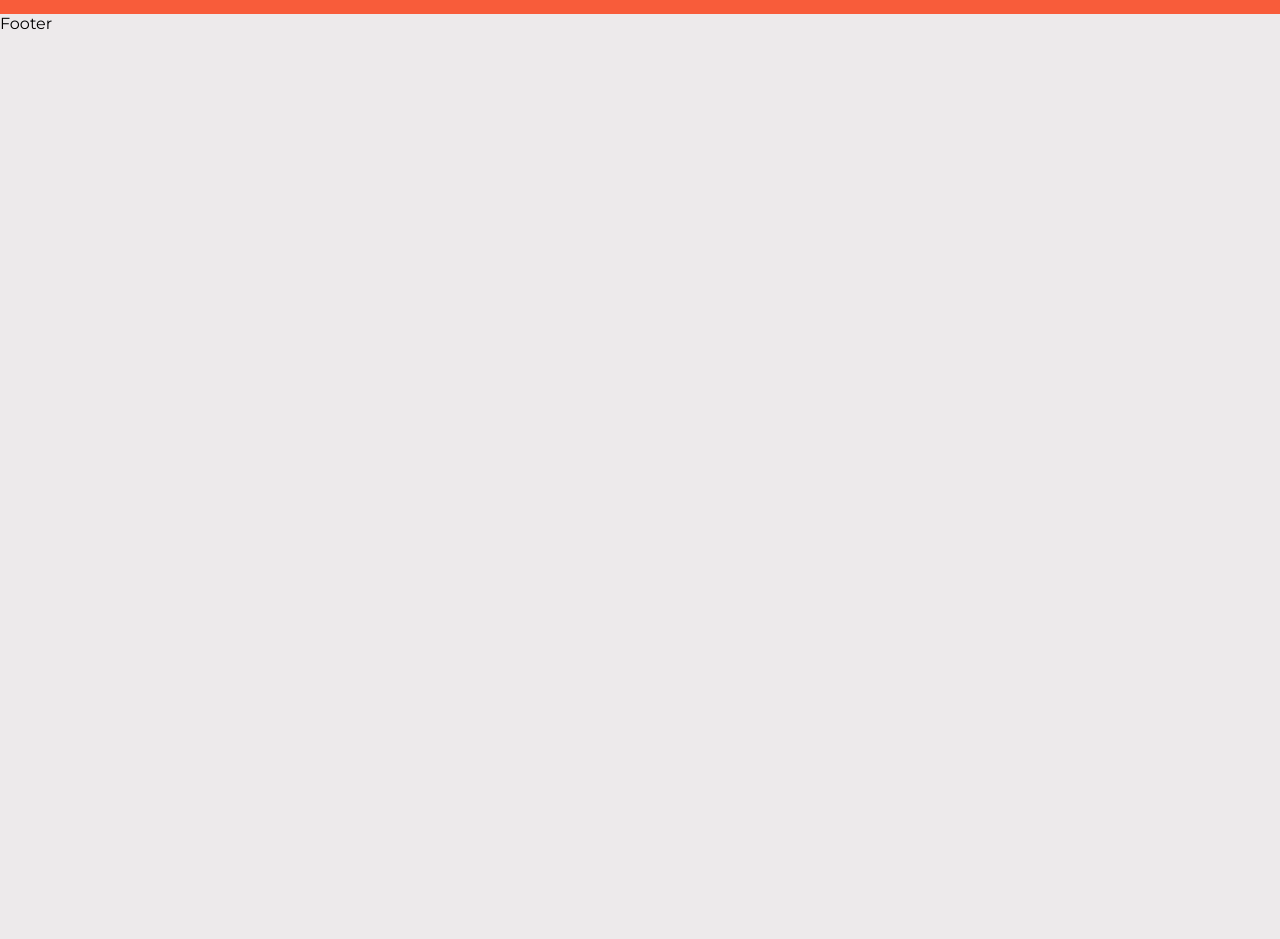
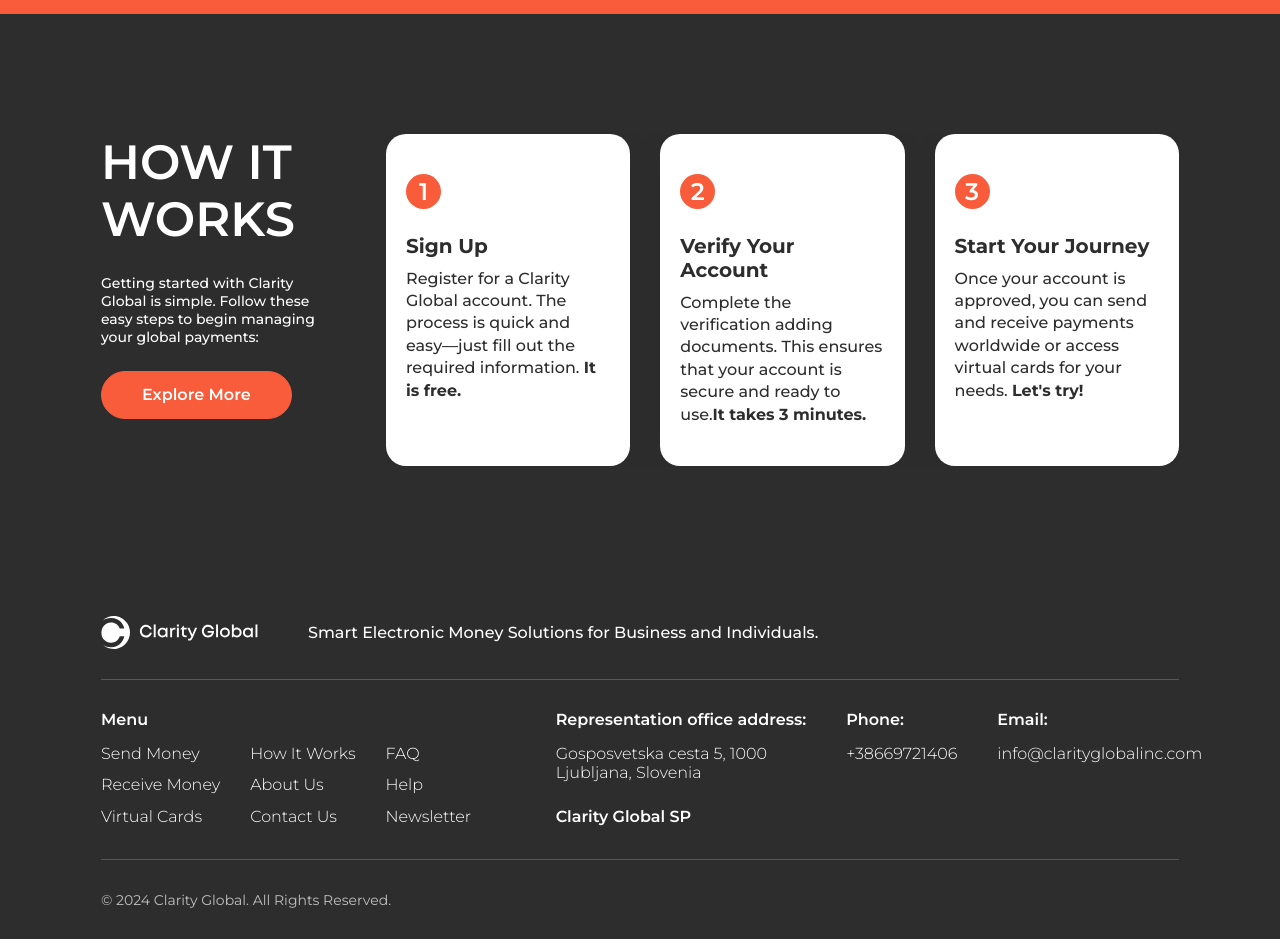
Before and after one commit to Hosting2Born2be/clarity-slovenia, a Next.js app: page / in a window 1280 px wide. Shown: the part 680-1619 px from the top of the page. Before the commit the page ends 800 px from the top, so only its background shows below. Built offline with nearby package versions, Linux system fonts and the light colour scheme.

Commit message:
Added footer

```diff
--- a/src/app/page.jsx
+++ b/src/app/page.jsx
@@ -1,10 +1,12 @@
 import HomeHero from "@/components/HomeHero";
+import HowItWorks from "@/components/HowItWorks";
 import "@/styles/home.scss";
 
 export default function Home() {
   return (
     <>
       <HomeHero />
+      <HowItWorks />
     </>
   );
 }
--- a/src/components/Footer.jsx
+++ b/src/components/Footer.jsx
@@ -1,9 +1,78 @@
-import React from 'react'
+import "@/styles/footer.scss";
+import Link from "next/link";
+import React from "react";
 
 const Footer = () => {
+  const currentYear = new Date().getFullYear();
+
   return (
-    <div>Footer</div>
-  )
-}
+    <footer>
+      <div className="_container">
+        <div className="foot-top">
+          <Link href="/">
+            <img src="/images/logo.svg" alt="Logo" />
+          </Link>
+          <span>
+            Smart Electronic Money Solutions for Business and Individuals.
+          </span>
+        </div>
+        <div className="foot-row">
+          <div>
+            <h3>Menu</h3>
+            <ul>
+              <li>
+                <Link href="#">Send Money</Link>
+              </li>
+              <li>
+                <Link href="#">Receive Money</Link>
+              </li>
+              <li>
+                <Link href="#">Virtual Cards</Link>
+              </li>
+              <li>
+                <Link href="#">How It Works</Link>
+              </li>
+              <li>
+                <Link href="#">About Us</Link>
+              </li>
+              <li>
+                <Link href="#">Contact Us</Link>
+              </li>
+              <li>
+                <Link href="#">FAQ</Link>
+              </li>
+              <li>
+                <Link href="#">Help</Link>
+              </li>
+              <li>
+                <Link href="#">Newsletter</Link>
+              </li>
+            </ul>
+          </div>
+          <div>
+            <div>
+              <h3>Representation office address:</h3>
+              <span>Gosposvetska cesta 5, 1000 Ljubljana, Slovenia</span>
+              <h3>Clarity Global SP</h3>
+            </div>
+            <div>
+              <h3>Phone:</h3>
+              <Link href="tel:+38669721406">+38669721406</Link>
+            </div>
+            <div>
+              <h3>Email:</h3>
+              <Link href="mailto:info@clarityglobalinc.com">
+                info@clarityglobalinc.com
+              </Link>
+            </div>
+          </div>
+        </div>
+        <div className="foot-bottom">
+          <span>© {currentYear} Clarity Global. All Rights Reserved.</span>
+        </div>
+      </div>
+    </footer>
+  );
+};
 
-export default Footer
+export default Footer;
--- /dev/null
+++ b/src/components/HowItWorks.jsx
@@ -0,0 +1,61 @@
+import Link from "next/link";
+import React from "react";
+
+const HowItWorks = () => {
+  return (
+    <section className="home-how">
+      <div className="_container">
+        <div className="home-how__body">
+          <div className="home-how__col-01 fadeInUp">
+            <h2 className="">How it works</h2>
+            <p className="">
+              Getting started with Clarity <br />
+              Global is simple. Follow these <br />
+              easy steps to begin managing <br />
+              your global payments:
+            </p>
+            <Link href="#" className="orange-button ">
+              Explore More
+            </Link>
+          </div>
+          <div className="home-how__col-02 fadeInUp">
+            <div className="row">
+              <div class="how-element ">
+                <span>1</span>
+                <h3>Sign Up</h3>
+                <p>
+                  Register for a Clarity Global account. The process is quick
+                  and easy—just fill out the required information.{" "}
+                  <b>It is free.</b>
+                </p>
+              </div>
+              <div class="how-element ">
+                <span>2</span>
+                <h3>Verify Your Account</h3>
+                <p>
+                  Complete the verification adding documents. This ensures that
+                  your account is secure and ready to use.
+                  <b>It takes 3 minutes.</b>
+                </p>
+              </div>
+              <div class="how-element ">
+                <span>3</span>
+                <h3>Start Your Journey</h3>
+                <p>
+                  Once your account is approved, you can send and receive
+                  payments worldwide or access virtual cards for your needs.{" "}
+                  <b>Let's try!</b>
+                </p>
+              </div>
+            </div>
+          </div>
+          <Link href="#" className="orange-button fadeInUp dt-hidden">
+              Explore More
+            </Link>
+        </div>
+      </div>
+    </section>
+  );
+};
+
+export default HowItWorks;
--- a/src/styles/base.scss
+++ b/src/styles/base.scss
@@ -162,3 +162,20 @@
 		width: 100%;
 	}
 }
+
+@keyframes fadeInUp {
+    from{
+        opacity: 0;
+        transform: translateY(100px);
+    }
+    to{
+        opacity: 1;
+        transform: translateY(0);
+    }
+}
+
+.fadeInUp{
+    animation: fadeInUp linear;
+    animation-timeline: view();
+    animation-range: entry 0% cover 40%;
+}
--- /dev/null
+++ b/src/styles/footer.scss
@@ -0,0 +1,119 @@
+@import "mixin";
+
+footer {
+  background: #2d2d2d;
+  .foot-top {
+    display: flex;
+    gap: rem(50);
+    align-items: center;
+    padding: rem(30) 0;
+    border-bottom: 1px solid #ffffff33;
+    @media (max-width: rem(992)) {
+      flex-direction: column;
+      gap: rem(20);
+      align-items: flex-start;
+    }
+    a {
+      display: flex;
+    }
+    span {
+      color: #ffffff;
+      font-size: rem(16);
+      font-weight: 500;
+      line-height: 1.2;
+      text-align: left;
+    }
+  }
+
+  .foot-row {
+    display: flex;
+    gap: rem(90);
+    padding: rem(30) 0;
+    border-bottom: 1px solid #ffffff33;
+    @media (max-width: rem(992)) {
+      flex-direction: column;
+      gap: rem(30);
+    }
+    > div {
+      &:first-child {
+        width: calc(38% - rem(45));
+        @media (max-width: rem(992)) {
+          width: 100%;
+        }
+      }
+      &:last-child {
+        width: calc(62% - rem(45));
+        display: flex;
+        gap: rem(40);
+        @media (max-width: rem(992)) {
+          width: 100%;
+          flex-direction: column;
+          gap: rem(30);
+        }
+      }
+      h3 {
+        color: #ffffff;
+        font-size: rem(16);
+        font-weight: 600;
+        line-height: 1.2;
+        text-align: left;
+        margin: 0 0 rem(15) 0;
+        white-space: nowrap;
+        &:last-child {
+          margin-bottom: 0;
+          margin-top: rem(24);
+        }
+      }
+
+      ul {
+        display: flex;
+        flex-direction: column;
+        flex-wrap: wrap;
+        padding: 0;
+        margin: 0;
+        list-style-type: none;
+        row-gap: rem(12);
+        column-gap: rem(30);
+        height: rem(85);
+        li {
+          > a,
+          > span {
+            color: #ffffff;
+            font-size: rem(16);
+            font-weight: 300;
+            line-height: 1.2;
+            text-align: left;
+            @media (max-width: rem(992)) {
+              font-size: rem(14);
+            }
+          }
+        }
+      }
+
+      > div {
+        > a,
+        > span {
+          color: #ffffff;
+          font-size: rem(16);
+          font-weight: 300;
+          line-height: 1.2;
+          text-align: left;
+          @media (max-width: rem(992)) {
+            font-size: rem(14);
+          }
+        }
+      }
+    }
+  }
+
+  .foot-bottom {
+    padding: rem(30) 0;
+    span {
+      color: #ffffffb2;
+      font-size: rem(14);
+      font-weight: 400;
+      line-height: 1.2;
+      text-align: left;
+    }
+  }
+}
--- a/src/styles/home.scss
+++ b/src/styles/home.scss
@@ -99,3 +99,136 @@
     }
   }
 }
+
+.home-how {
+  padding: 120px 0;
+  background-color: #2d2d2d;
+  background-position: left bottom;
+  background-size: contain;
+  background-repeat: no-repeat;
+  @media (max-width: 992px) {
+    padding: 100px 0;
+    background-image: none;
+  }
+  &__body {
+    display: flex;
+    justify-content: space-between;
+    gap: rem(60);
+
+    @media (max-width: 992px) {
+      flex-direction: column;
+      align-items: center;
+      gap: rem(30);
+    }
+    > a {
+      display: none;
+      @media (max-width: 992px) {
+        display: flex;
+        margin: 0 auto;
+        width: fit-content;
+      }
+    }
+
+    h2 {
+      color: #fff;
+      font-size: rem(48);
+      font-weight: 600;
+      line-height: 1.2;
+      text-align: left;
+      text-transform: uppercase;
+      margin: 0 0 rem(25) 0;
+      @media (max-width: 992px) {
+        font-size: rem(40);
+        text-align: left;
+        width: 100%;
+      }
+    }
+
+    p {
+      margin: 0 0 rem(25) 0;
+      color: #ffffff;
+      font-size: rem(14);
+      font-style: normal;
+      font-weight: 500;
+      line-height: 1, 2; /* 22.4px */
+    }
+  }
+  &__col-01 {
+    display: flex;
+    flex-direction: column;
+    align-items: flex-start;
+    width: rem(225);
+    @media (max-width: 992px) {
+      width: 100%;
+      align-items: center;
+      p {
+        br {
+          display: none;
+        }
+      }
+      a {
+        display: none;
+      }
+    }
+  }
+  &__col-02 {
+    width: calc(100% - rem(285));
+    overflow-x: auto;
+    @media (max-width: 992px) {
+      width: 100%;
+    }
+    .row {
+      display: flex;
+      gap: 30px;
+      @media (max-width: 992px) {
+        width: rem(825);
+      }
+    }
+
+    .how-element {
+      //height: 100%;
+      padding: rem(40) rem(20);
+      width: calc(33.33% - rem(20));
+      display: flex;
+      flex-direction: column;
+      border-radius: 20px;
+      background: #fff;
+      box-shadow: 0px 4px 31px 0px rgba(0, 0, 0, 0.05);
+      @media (max-width: 992px) {
+        width: rem(255);
+      }
+      span {
+        color: #fff;
+        text-align: center;
+        display: flex;
+        justify-content: center;
+        align-items: center;
+        font-size: 24px;
+        font-style: normal;
+        font-weight: 600;
+        line-height: normal;
+        text-transform: uppercase;
+        height: 35px;
+        width: 35px;
+        border-radius: 38px;
+        background: #f85c3a;
+      }
+      h3 {
+        color: #2d2d2d;
+        font-size: rem(20);
+        font-weight: 700;
+        line-height: 1.2;
+        text-align: left;
+        margin: rem(25) 0 rem(10) 0;
+      }
+      p {
+        color: #2d2d2d;
+        margin: 0;
+        font-size: rem(16);
+        font-style: normal;
+        font-weight: 500;
+        line-height: 140%; /* 22.4px */
+      }
+    }
+  }
+}
```
